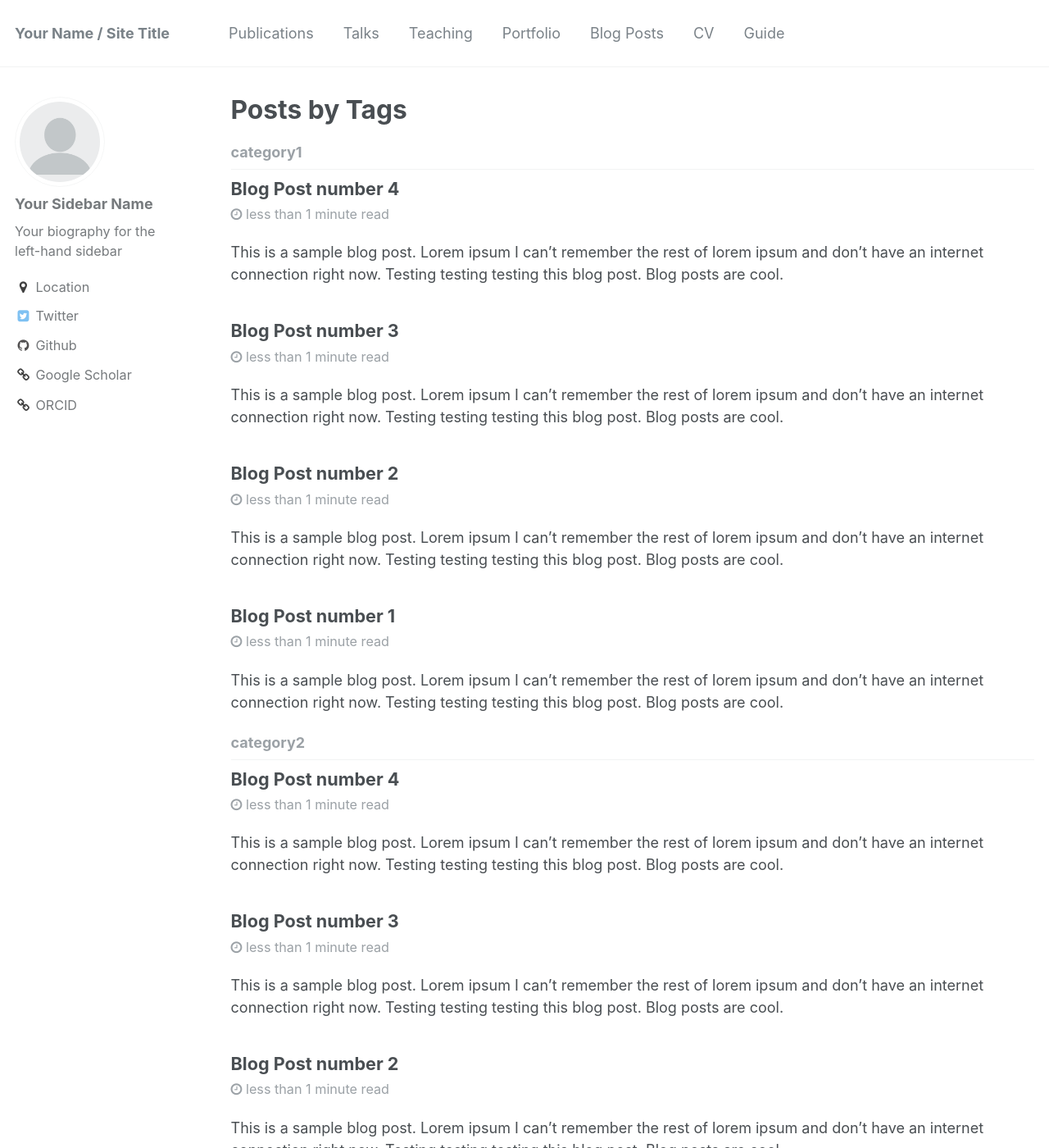
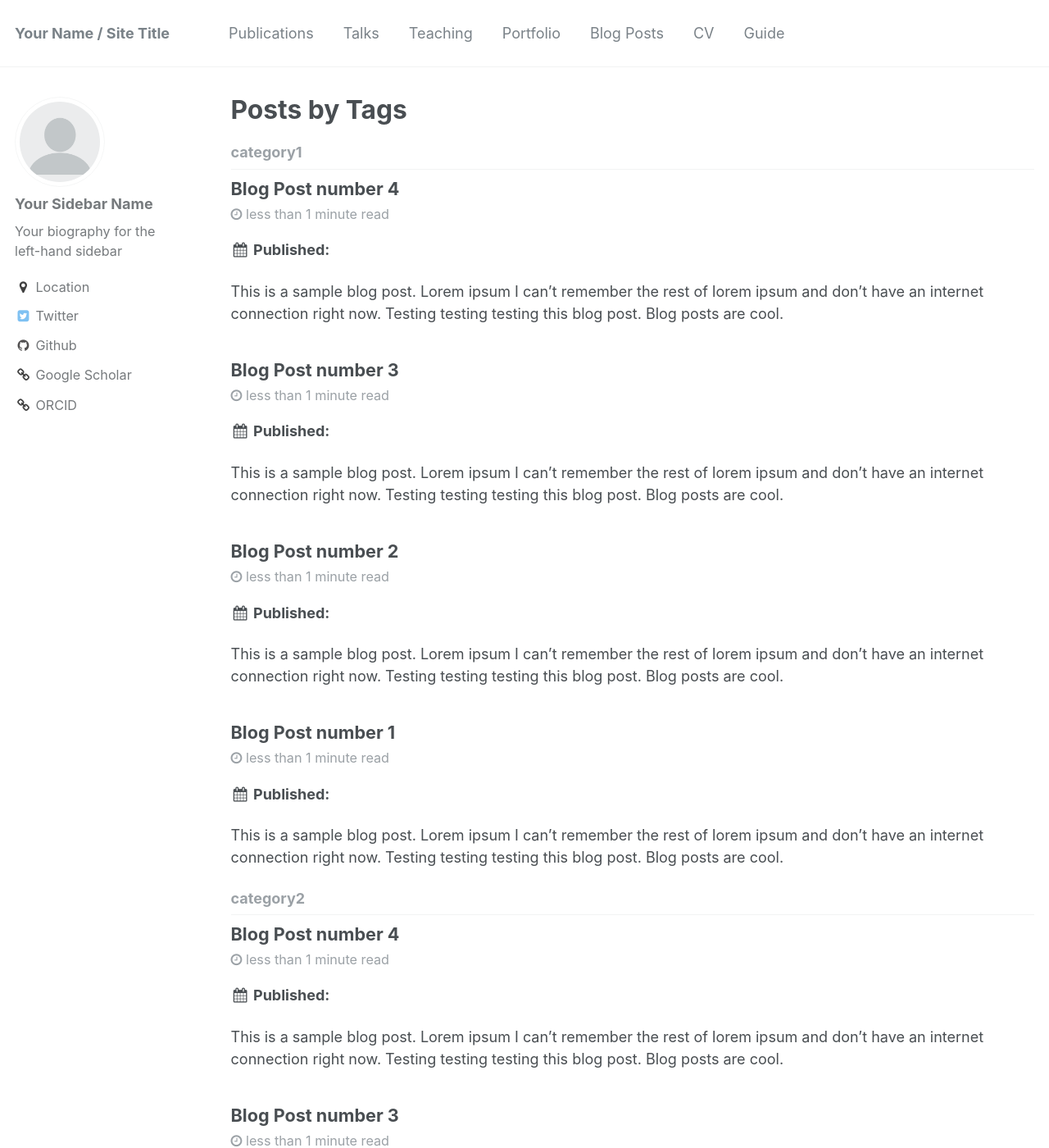
Before and after one commit to xoofee/xoofee.github.io, a Jekyll site: the page built from _pages/tag-archive.html, in a window 1280 px wide and 1400 px high. Shown: the whole window at 82% size. Built offline with Jekyll 4.4.1, drawn with Linux system fonts in a browser that asks for light colours; some of the changed text lies outside the part shown.

Commit message:
Update archive-single.html

```diff
--- a/_includes/archive-single.html
+++ b/_includes/archive-single.html
@@ -38,8 +38,10 @@
       <p class="page__meta"><i class="fa fa-clock-o" aria-hidden="true"></i> {% include read-time.html %}</p>
     {% endif %}
 
-    {% if post.venue %}
+    {% if post.venue and post.date %}
       <p>Published in <i>{{ post.venue }}</i>, {{ post.date | date: "%Y" }} </p>
+    {% elsif post.date %}
+      <p class="page__date"><strong><i class="fa fa-fw fa-calendar" aria-hidden="true"></i> {{ site.data.ui-text[site.locale].date_label | default: "Published:" }}</strong> <time datetime="{{ page.date | date_to_xmlschema }}">{{ page.date | date: "%B %d, %Y" }}</time></p>
     {% endif %}
 
     {% if post.excerpt %}
```
